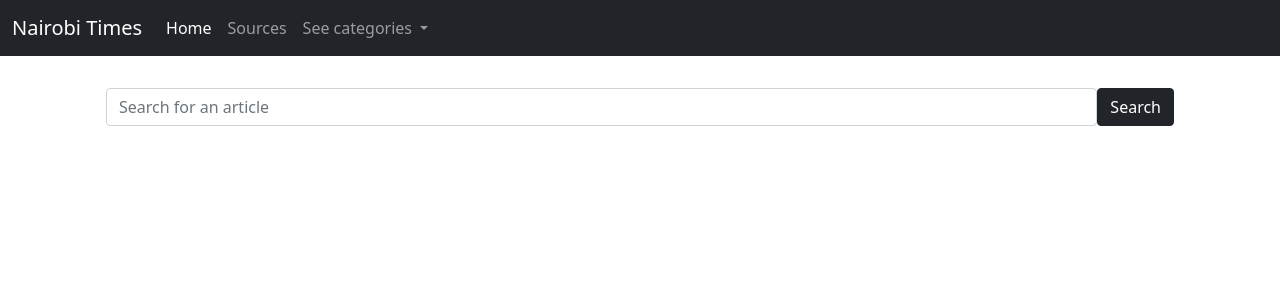
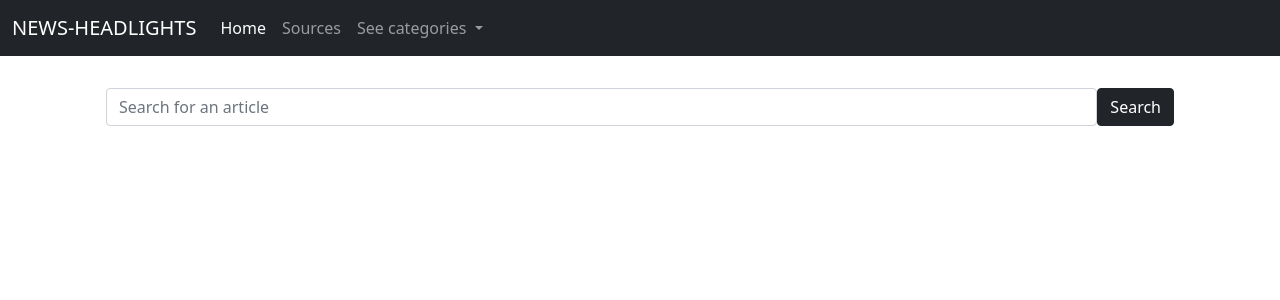
Before and after one commit to Garlinsk/NEWS-APP, a Flask app: template app/templates/index.html in a window 1280 px wide. Shown: the top 300 px of the page. Run offline with Flask 2, Linux system fonts and the light colour scheme; the template is opened without the code that fills it, so the values that code supplies are empty; some libraries are stand-ins or nearby versions.

Commit message:
add Title for the app

```diff
--- a/app/templates/navbar.html
+++ b/app/templates/navbar.html
@@ -6,7 +6,7 @@
 
 <nav class="navbar navbar-expand-lg navbar-dark bg-dark">
   <div class="container-fluid">
-    <a class="navbar-brand" href="/">Nairobi Times</a>
+    <a class="navbar-brand" href="/">NEWS-HEADLIGHTS</a>
     <button class="navbar-toggler" type="button" data-bs-toggle="collapse" data-bs-target="#navbarNavDropdown"
       aria-controls="navbarNavDropdown" aria-expanded="false" aria-label="Toggle navigation">
       <span class="navbar-toggler-icon"></span>
```
